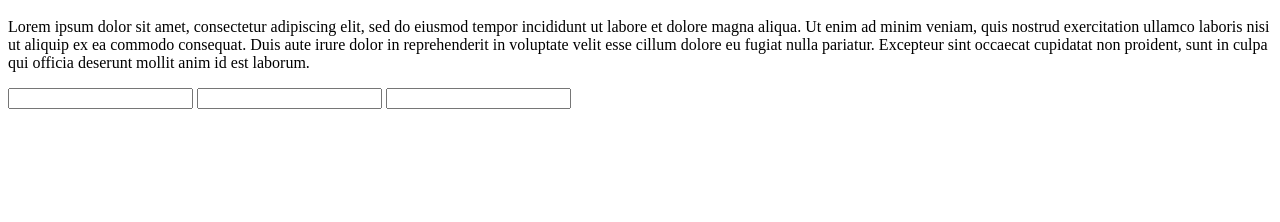
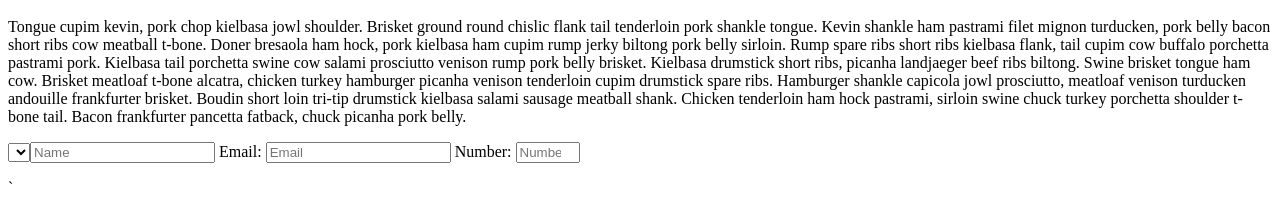
Before and after one commit to Jadashi97/freeCodecCamp-WebDesign, a plain HTML site: page Survey-Form-Project/index.html in a window 1280 px wide. Shown: the part 48-270 px from the top of the page. Drawn offline with Linux system fonts and the light colour scheme.

Commit message:
(feat): finish survey form

```diff
--- a/Survey-Form-Project/index.html
+++ b/Survey-Form-Project/index.html
@@ -1,16 +1,29 @@
-<h1 id="title "> Page Title </h1>
+<h1 id= "title"> Page Title </h1>
 
-<p id="description">Lorem ipsum dolor sit amet,
-    consectetur adipiscing elit,
-    sed do eiusmod tempor incididunt ut labore et dolore magna aliqua.
-    Ut enim ad minim veniam, quis nostrud exercitation ullamco laboris nisi ut aliquip ex ea commodo consequat.
-    Duis aute irure dolor in reprehenderit in voluptate velit esse cillum dolore eu fugiat nulla pariatur.
-    Excepteur sint occaecat cupidatat non proident,
-    sunt in culpa qui officia deserunt mollit anim id est laborum.
+<p id="description">Tongue cupim kevin, pork chop kielbasa jowl shoulder.
+    Brisket ground round chislic flank tail tenderloin pork shankle tongue.
+    Kevin shankle ham pastrami filet mignon turducken, pork belly bacon short ribs cow meatball t-bone.
+    Doner bresaola ham hock, pork kielbasa ham cupim rump jerky biltong pork belly sirloin.
+    Rump spare ribs short ribs kielbasa flank, tail cupim cow buffalo porchetta pastrami pork.
+    Kielbasa tail porchetta swine cow salami prosciutto venison rump pork belly brisket.
+    Kielbasa drumstick short ribs, picanha landjaeger beef ribs biltong.
+
+    Swine brisket tongue ham cow. Brisket meatloaf t-bone alcatra,
+    chicken turkey hamburger picanha venison tenderloin cupim drumstick spare ribs.
+    Hamburger shankle capicola jowl prosciutto, meatloaf venison turducken andouille frankfurter brisket.
+    Boudin short loin tri-tip drumstick kielbasa salami sausage meatball shank.
+    Chicken tenderloin ham hock pastrami, sirloin swine chuck turkey porchetta shoulder t-bone tail.
+    Bacon frankfurter pancetta fatback, chuck picanha pork belly.
 </p>
 
 <form id="survey-form">
-    <input type="text" name="name" id="name">
-    <input type="email" id="email">
-    <input type="number" id="number">
-</form>
+    <select name="" id="dropdown">
+        <label for="name" id="name-label">Name:</label>
+        <input type="text" id="name" placeholder="Name" required>
+        <label for="email" id="email-label">Email:</label>
+        <input type="email" id="email" placeholder="Email" required>
+
+        <label for="number" id="number-label">Number:</label>
+        <input type="number" id="number" placeholder="Number" min="0" max="100" required>
+    </select>
+</form>`
```
